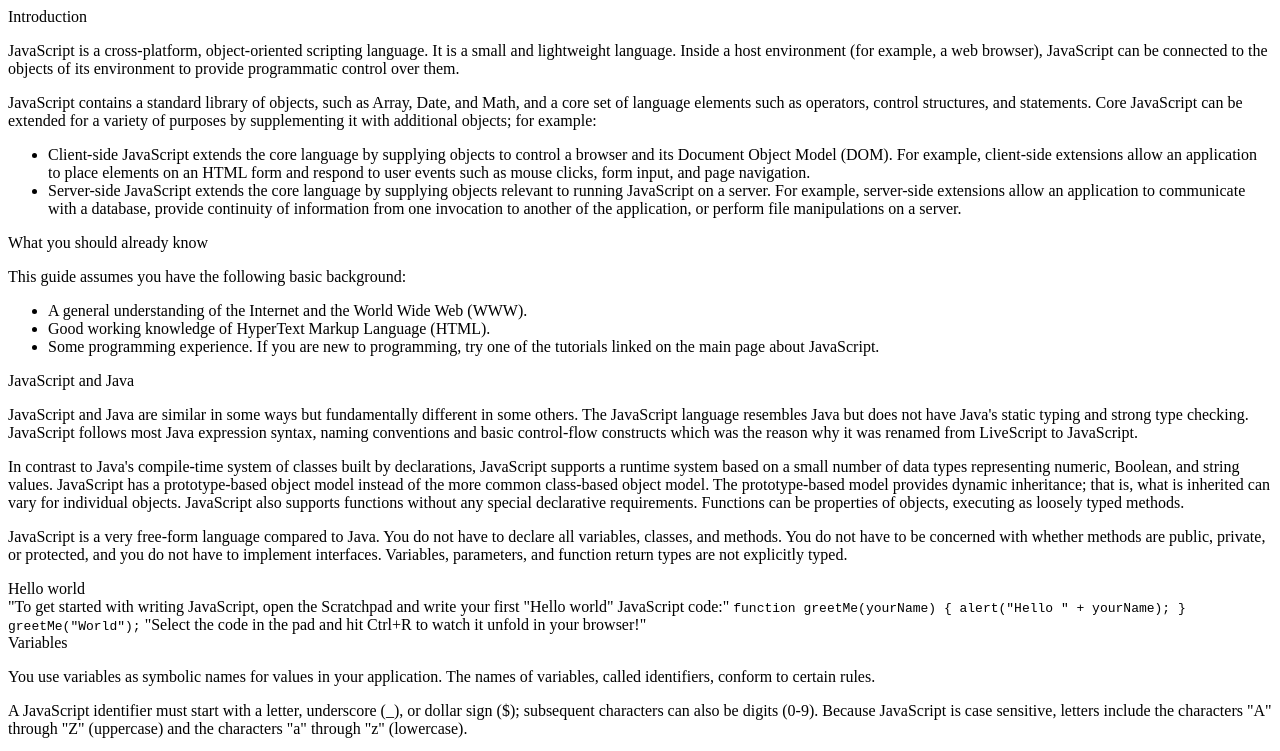
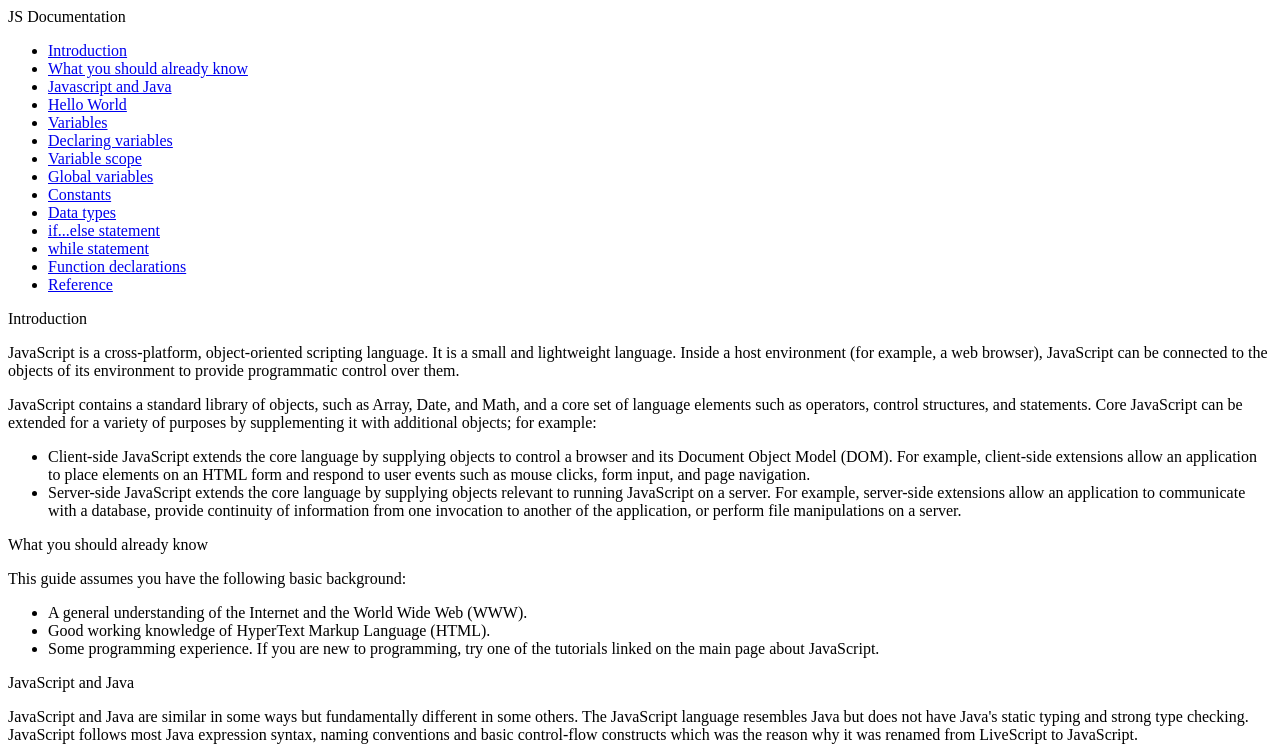
Before and after one commit to Tomoi96/Technical-Documentation-Page, a plain HTML site: page index.html in a window 1280 px wide. Shown: the top 751 px of the page. Drawn offline with Linux system fonts and the light colour scheme.

Commit message:
Added navigation, html document finished

```diff
--- a/index.html
+++ b/index.html
@@ -4,6 +4,25 @@
     <link rel="stylesheet" href="resources/css/style.css">
   </head>
   <body>
+    <nav id="navbar">
+        <header>JS Documentation</header>
+        <ul>
+            <li><a class="nav-link" href="#introduction">Introduction</a></li>
+            <li><a class="nav-link" href="#what_you_should_already_know">What you should already know</a></li>
+            <li><a class="nav-link" href="#javascript_and_java">Javascript and Java</a></li>
+            <li><a class="nav-link" href="#hello_world">Hello World</a></li>
+            <li><a class="nav-link" href="#variables">Variables</a></li>
+            <li><a class="nav-link" href="#declaring_variables">Declaring variables</a></li>
+            <li><a class="nav-link" href="#variable_scope">Variable scope</a></li>
+            <li><a class="nav-link" href="#global_variables">Global variables</a></li>
+            <li><a class="nav-link" href="#constants">Constants</a></li>
+            <li><a class="nav-link" href="#data_types">Data types</a></li>
+            <li><a class="nav-link" href="#if...else_statement">if...else statement</a></li>
+            <li><a class="nav-link" href="#while_statement">while statement</a></li>
+            <li><a class="nav-link" href="#function_declarations">Function declarations</a></li>
+            <li><a class="nav-link" href="#reference">Reference</a></li>
+        </ul>
+    </nav>
     <main id="main-doc">
         <section class="main-section" id="introduction">
             <header>Introduction</header>
```
